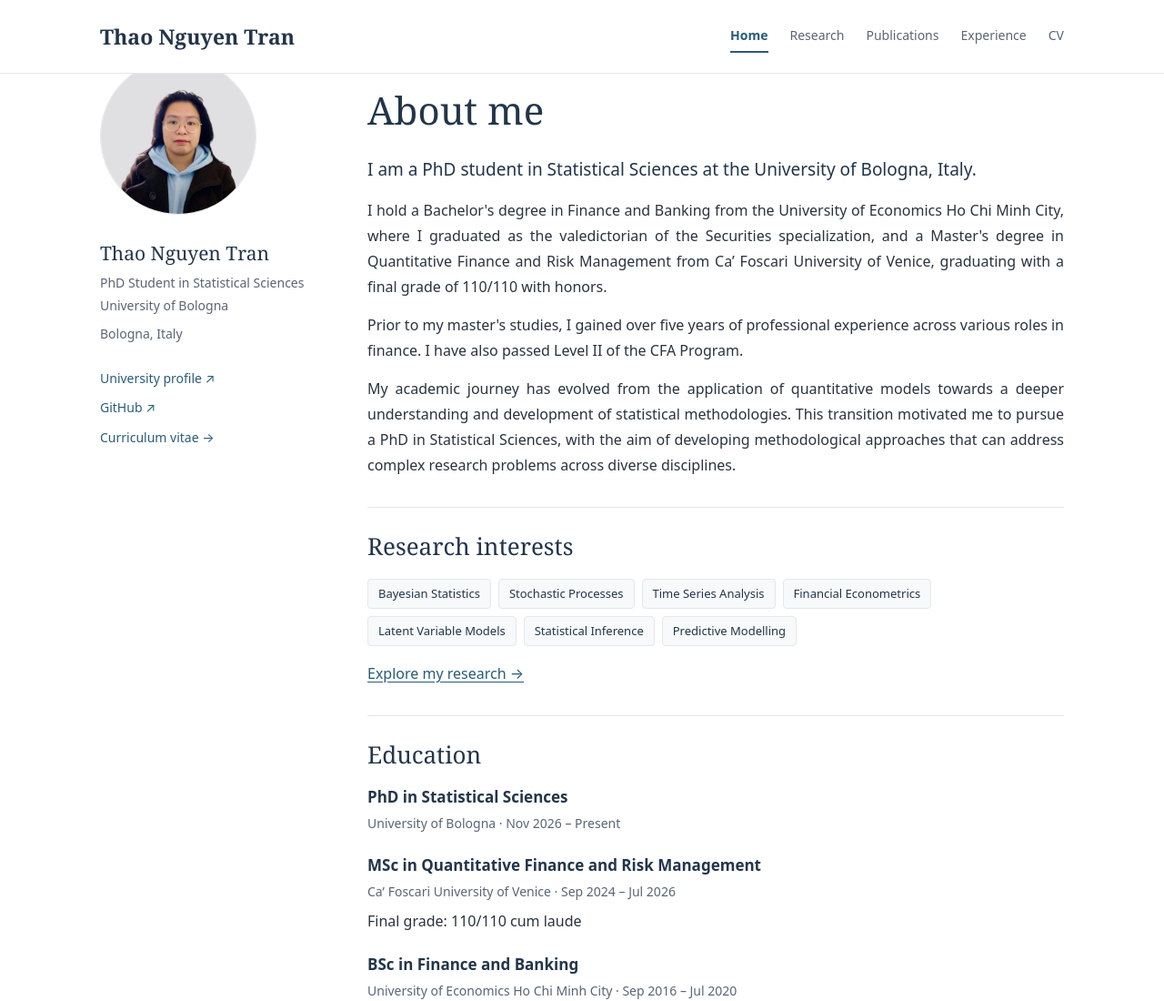
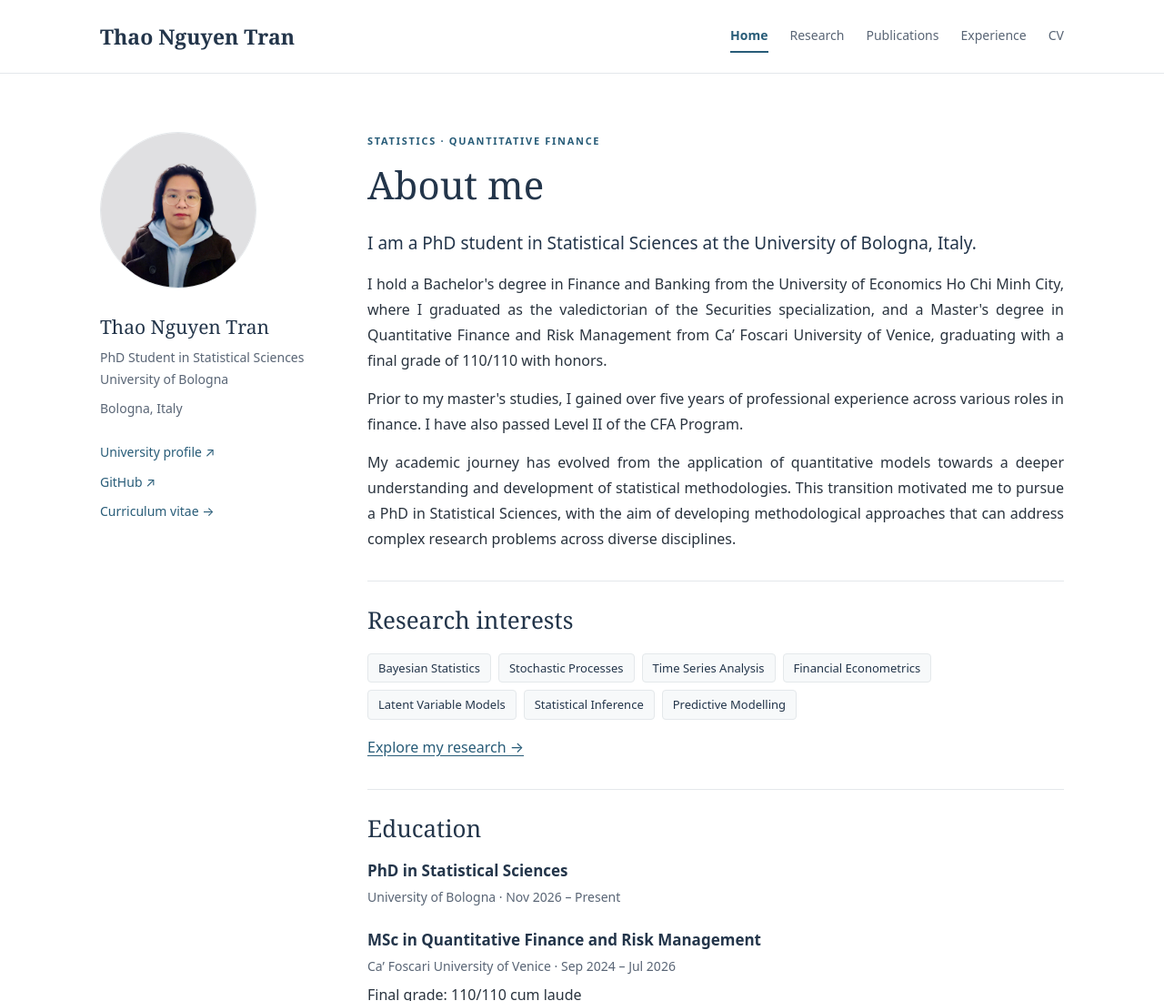
Before and after one commit to thaonguyen-tran/thaonguyen-tran.github.io, a plain HTML site: page index.html in a window 1280 px wide. Shown: the top 1100 px of the page at 91% size. Drawn offline with Linux system fonts and the light colour scheme.

Commit message:
Change header position to sticky and adjust aside top

```diff
--- a/style-v3.css
+++ b/style-v3.css
@@ -51,12 +51,9 @@ a:focus-visible {
    ========================================= */
 
 header {
-    position: fixed;
+    position: sticky;
     top: 0;
-    left: 0;
-    width: 100%;
-    z-index: 9999;
-
+    z-index: 1000;
     background: #ffffff;
     border-bottom: 1px solid var(--line);
 }
@@ -126,7 +123,7 @@ nav {
 
 aside {
     position: sticky;
-    top: 30px;
+    top: 110px;
 }
 
 .portrait {
```
